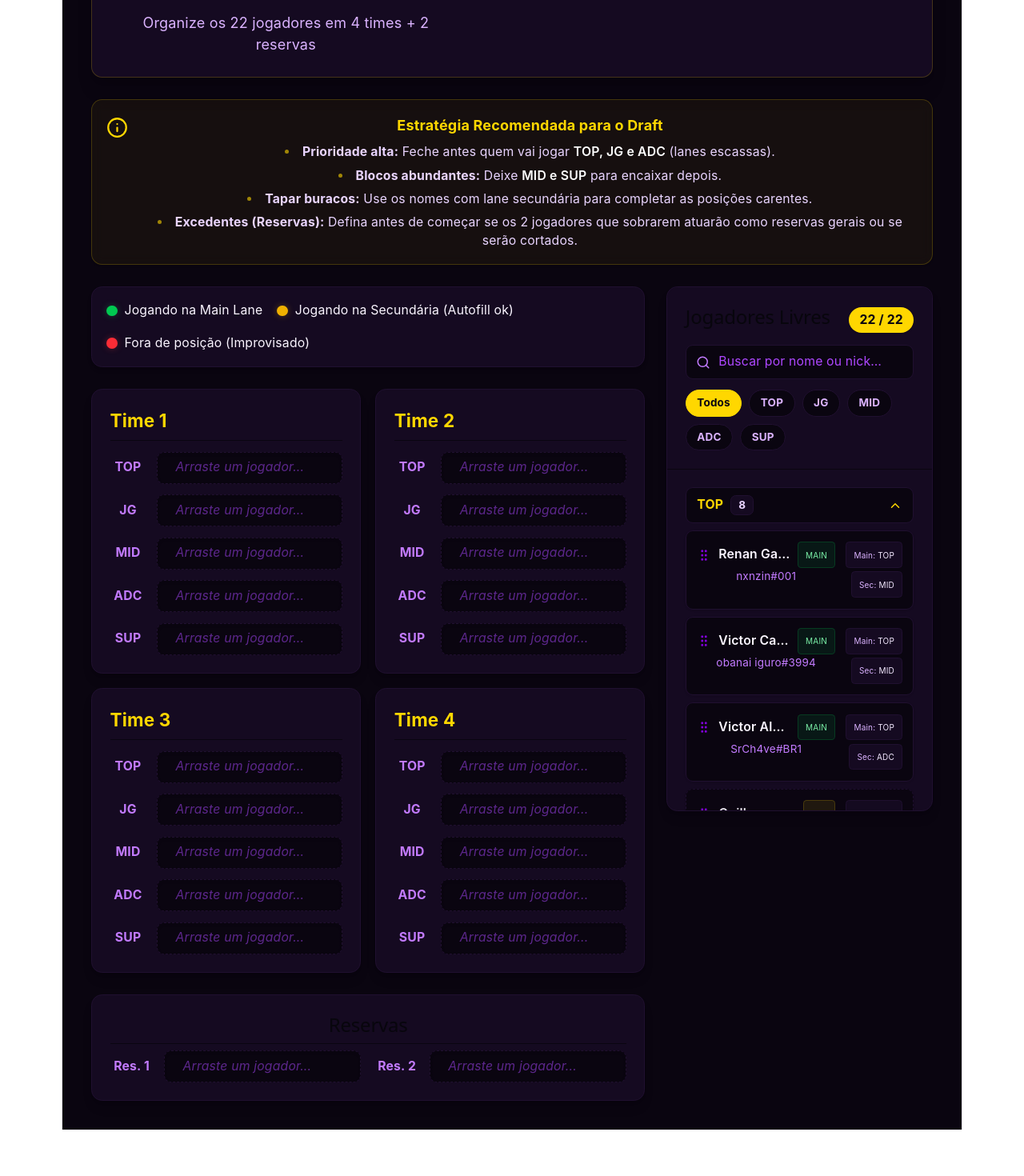
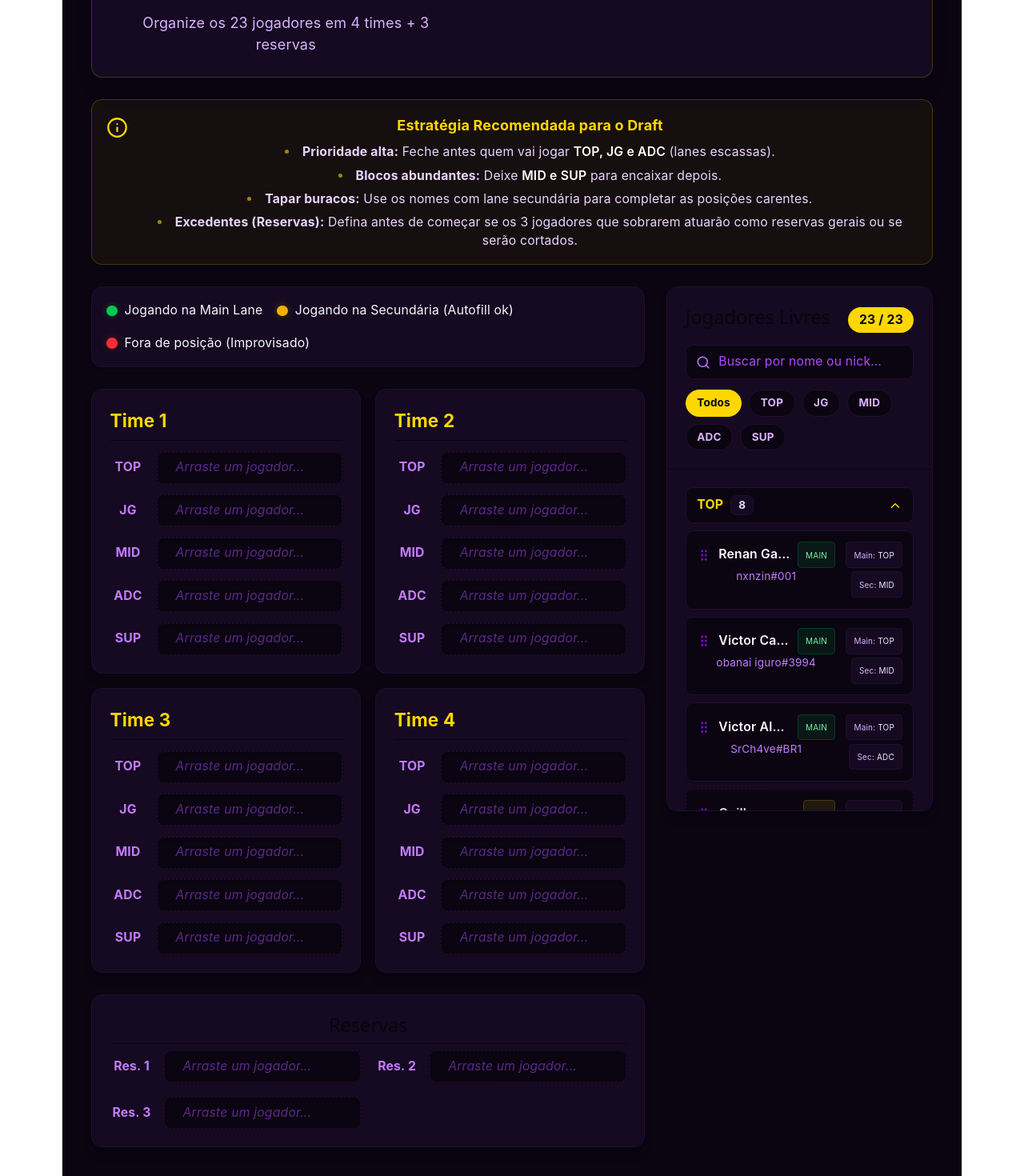
Before and after one commit to victorscborges/lol-inhouse-draft-board, a React (Vite) app: page / in a window 1280 px wide. Shown: the part 247-1717 px from the top of the page at 80% size. Before the commit the page ends 1659 px from the top, so only its background shows below. Built offline with nearby package versions, Linux system fonts and the light colour scheme.

Commit message:
Add 23player

```diff
--- a/src/App.jsx
+++ b/src/App.jsx
@@ -24,7 +24,8 @@ const initialPlayers = [
   { id: 19, name: 'Rodrigo Algamis', nick: 'RodrigoAlgamis#BR1', phone: '13996122000', main: 'SUP', sec: '-', usage: 'Main SUP' },
   { id: 20, name: 'Guilherme de Carvalho Rocha', nick: 'FELIZ NO SIMPLES #gui', phone: '13991923201', main: 'SUP', sec: 'TOP', usage: 'Autofill TOP / Flex SUP' },
   { id: 21, name: 'Renan Garcia', nick: 'nxnzin#001', phone: '13 991520524', main: 'TOP', sec: 'MID', usage: 'Main TOP' },
-  { id: 22, name: 'Luis Gustavo Araujo Santos', nick: 'soulzinhu#2222', phone: '13 99171-3318', main: 'SUP', sec: 'ADC', usage: 'Autofill ADC / Flex SUP' }
+  { id: 22, name: 'Luis Gustavo Araujo Santos', nick: 'soulzinhu#2222', phone: '13 99171-3318', main: 'SUP', sec: 'ADC', usage: 'Autofill ADC / Flex SUP' },
+  { id: 23, name: 'Guilherme Bechelli', nick: 'BKL#1553', phone: '13 99648-3429', main: 'JG', sec: 'SUP', usage: 'Main JG / Flex SUP' }
 ];
 
 const ROLES = ['TOP', 'JG', 'MID', 'ADC', 'SUP'];
@@ -56,7 +57,7 @@ export default function App() {
     'Time 2': { TOP: null, JG: null, MID: null, ADC: null, SUP: null },
     'Time 3': { TOP: null, JG: null, MID: null, ADC: null, SUP: null },
     'Time 4': { TOP: null, JG: null, MID: null, ADC: null, SUP: null },
-    'Reservas': { RES1: null, RES2: null }
+    'Reservas': { RES1: null, RES2: null, RES3: null }
   });
   // ===== UI do Pool (busca/filtro/colapsar) =====
   const [poolQuery, setPoolQuery] = useState('');
@@ -154,7 +155,7 @@ export default function App() {
         'Time 2': { TOP: null, JG: null, MID: null, ADC: null, SUP: null },
         'Time 3': { TOP: null, JG: null, MID: null, ADC: null, SUP: null },
         'Time 4': { TOP: null, JG: null, MID: null, ADC: null, SUP: null },
-        'Reservas': { RES1: null, RES2: null }
+        'Reservas': { RES1: null, RES2: null, RES3: null }
       });
       setWinners({ 1: null, 2: null, 3: null, 4: null, 5: null, 6: null });
       setTeamLabels({ 'Time 1': 'Time 1', 'Time 2': 'Time 2', 'Time 3': 'Time 3', 'Time 4': 'Time 4' });
@@ -252,8 +253,11 @@ export default function App() {
     text += `🛡️ **Reservas**\n`;
     const r1 = getPlayer(draft['Reservas']['RES1']);
     const r2 = getPlayer(draft['Reservas']['RES2']);
+    const r3 = getPlayer(draft['Reservas']['RES3']);
     text += `1. ${r1 ? r1.nick : 'Vazio'}\n`;
     text += `2. ${r2 ? r2.nick : 'Vazio'}\n`;
+    text += `3. ${r3 ? r3.nick : 'Vazio'}\n`;
+
 
     // Fallback for document.execCommand if navigator.clipboard fails in iframe
     const textArea = document.createElement("textarea");
@@ -279,7 +283,7 @@ export default function App() {
             <h1 className="text-3xl font-bold text-[#FFD700] drop-shadow-sm">
               LoL Inhouse Draft Board
             </h1>
-            <p className="text-purple-300 mt-1 text-sm md:text-base">Organize os 22 jogadores em 4 times + 2 reservas</p>
+            <p className="text-purple-300 mt-1 text-sm md:text-base">Organize os 23 jogadores em 4 times + 3 reservas</p>
           </div>
           <div className="flex flex-col sm:flex-row gap-3 mt-4 md:mt-0 items-center">
 
@@ -318,7 +322,7 @@ export default function App() {
                   <li><strong>Prioridade alta:</strong> Feche antes quem vai jogar <span className="font-semibold text-white">TOP, JG e ADC</span> (lanes escassas).</li>
                   <li><strong>Blocos abundantes:</strong> Deixe <span className="font-semibold text-white">MID e SUP</span> para encaixar depois.</li>
                   <li><strong>Tapar buracos:</strong> Use os nomes com lane secundária para completar as posições carentes.</li>
-                  <li><strong>Excedentes (Reservas):</strong> Defina antes de começar se os 2 jogadores que sobrarem atuarão como reservas gerais ou se serão cortados.</li>
+                  <li><strong>Excedentes (Reservas):</strong> Defina antes de começar se os 3 jogadores que sobrarem atuarão como reservas gerais ou se serão cortados.</li>
                 </ul>
               </div>
             </div>
@@ -396,7 +400,7 @@ export default function App() {
             <div className="bg-[#150A21] rounded-xl border border-[#201030] p-5 shadow-lg">
               <h2 className="text-xl font-bold text-[#FFD700] border-b border-[#0A0510] pb-2 mb-4">Reservas</h2>
               <div className="grid grid-cols-1 md:grid-cols-2 gap-4">
-                {['RES1', 'RES2'].map(resRole => {
+                {['RES1', 'RES2', 'RES3'].map(resRole => {
                   const selectedId = draft['Reservas'][resRole];
                   const selectedPlayer = getPlayer(selectedId);
 
@@ -447,7 +451,7 @@ export default function App() {
               <div className="flex justify-between items-center">
                 <h2 className="text-xl font-bold text-[#FFD700]">Jogadores Livres</h2>
                 <span className="bg-[#FFD700] text-[#0A0510] px-3 py-1 rounded-full text-sm font-bold shadow-sm">
-                  {filteredUnassignedPlayers.length} / 22
+                  {filteredUnassignedPlayers.length} / {initialPlayers.length}
                 </span>
               </div>
 
```
